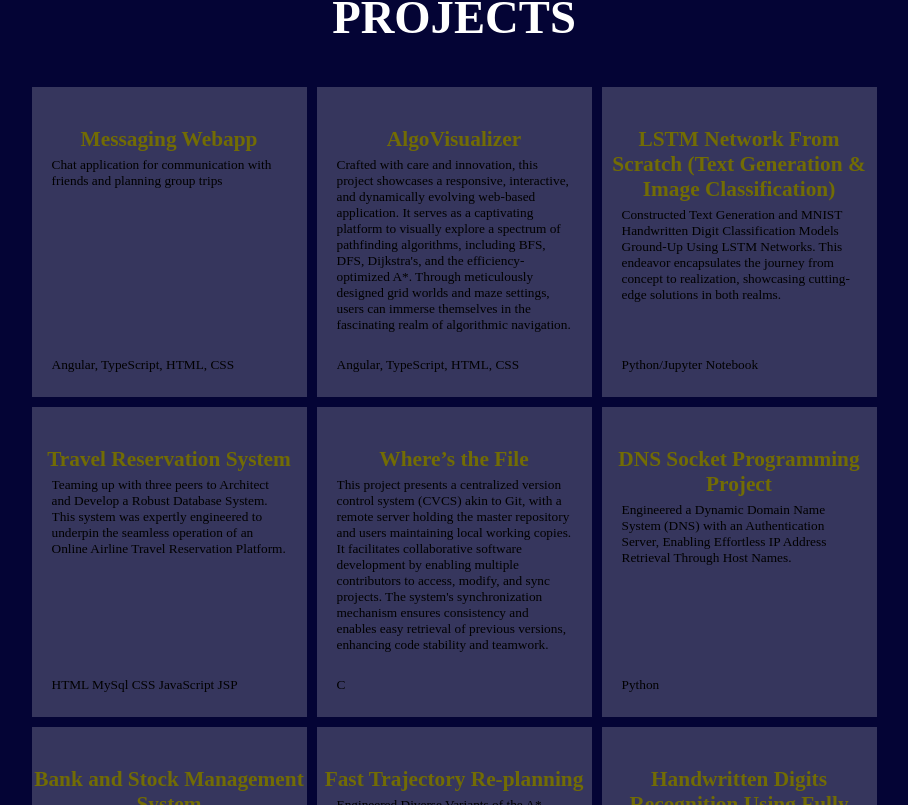
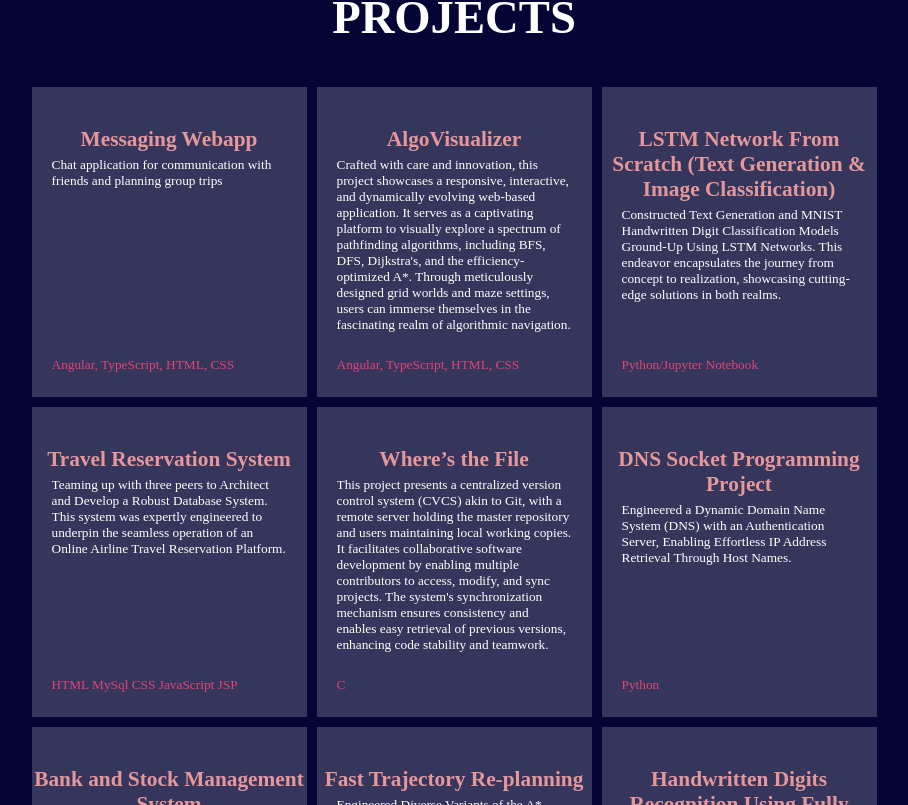
Before and after one commit to PNilay/my_portfolio, a React (Create React App) app: page / in a window 1280 px wide. Shown: the part 1515-2320 px from the top of the page, without its empty margins (186-1094 px from the left). Built offline with nearby package versions, Linux system fonts and the light colour scheme.

Commit message:
minor updates

```diff
--- a/src/components/projectCards/ProjectCards.css
+++ b/src/components/projectCards/ProjectCards.css
@@ -10,7 +10,8 @@
   .project_title {
     margin-top: 40px;
     height: auto;
-    color: #726c04;
+    /* color: #726c04; */
+    color: var(--secondary--color);
     text-align: center;
     margin-bottom: 5px;
     font-size: 16pt;
@@ -21,7 +22,7 @@
     overflow: hidden;
     max-height: 180px;
     font-size: 10pt;
-    color: black;
+    /* color: black; */
     max-width: 255px;
     margin-left: 20px;
     margin-right: 20px;
@@ -37,7 +38,8 @@
     font-size: 10pt;
     max-width: 255px;
     overflow: hidden;
-    color: black;
+    /* color: black; */
+    color:var(--tertiary--color);
     position: relative;
     bottom: 0px;
     margin-left: 20px;
```
